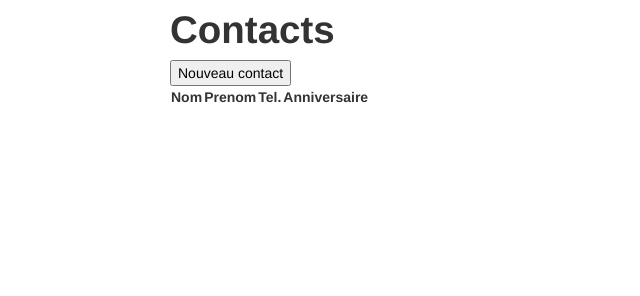
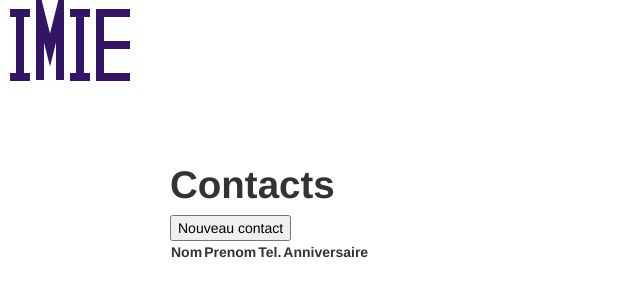
Before and after one commit to imie-source/CDPN01-TOLIST-G2, a plain HTML site: page index.html in a window 1280 px wide. Shown: the whole page, without its empty margins (0-640 px from the left). Drawn offline with Linux system fonts and the light colour scheme.

Commit message:
Super logo en canvas

```diff
--- a/index.html
+++ b/index.html
@@ -6,6 +6,10 @@
   <link rel="stylesheet" media="screen" href="css/bootstrap.css" />
 </head>
 <body>
+  <canvas id="logo" width="350" height="150">
+    Un logo en canvas :p
+  </canvas>
+
   <div class="container home">
     <h1>Contacts</h1>
 
@@ -36,6 +40,8 @@
   <script type="text/javascript" src="js/views/home.js"></script>
   <script type="text/javascript">
     $(App.init);
+    $(App.logoInit);
   </script>
 
+
 </body>
--- a/js/main.js
+++ b/js/main.js
@@ -7,5 +7,45 @@ var App = {
     new App.controllers.Nav();
     new App.views.Home();
     Backbone.history.start();
+  },
+
+  logoInit : function() {
+    var el = document.getElementById("logo");
+    var ctx = el.getContext("2d");
+    ctx.beginPath();
+    ctx.moveTo(10,13);
+    ctx.lineTo(30,13);
+    ctx.moveTo(20,13);
+    ctx.lineTo(20,77);
+    ctx.moveTo(10,77);
+    ctx.lineTo(30,77);
+
+
+    ctx.moveTo(40,80);
+    ctx.lineTo(40,10);
+    ctx.lineTo(50,50);
+    ctx.lineTo(60,10);
+    ctx.lineTo(60,80);
+
+
+    ctx.moveTo(70,13);
+    ctx.lineTo(90,13);
+    ctx.moveTo(80,13);
+    ctx.lineTo(80,77);
+    ctx.moveTo(70,77);
+    ctx.lineTo(90,77);
+
+
+    ctx.moveTo(130,13);
+    ctx.lineTo(100,13);
+    ctx.lineTo(100,77);
+    ctx.lineTo(130,77);
+    ctx.moveTo(100,45);
+    ctx.lineTo(130,45);
+
+    ctx.closePath();
+    ctx.lineWidth = 8;
+    ctx.strokeStyle = "#321564";
+    ctx.stroke();
   }
 };
```
